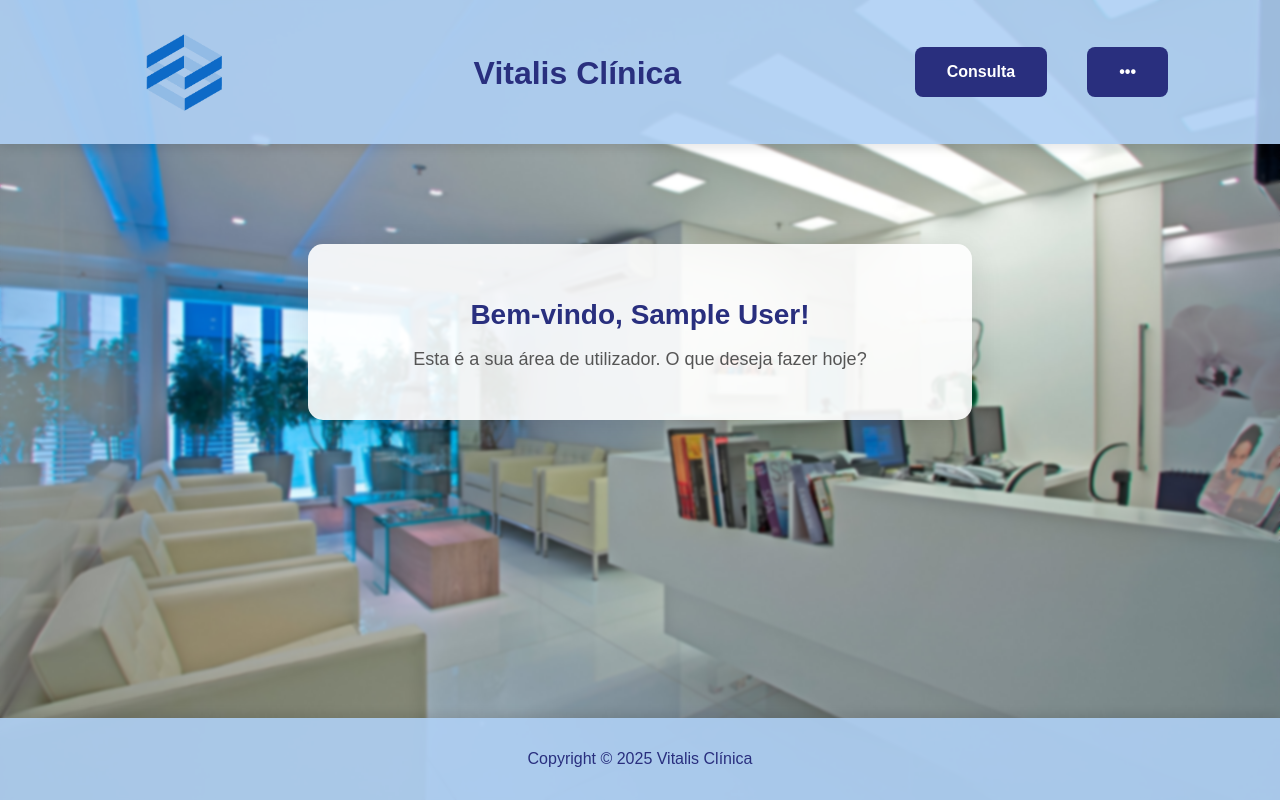
After one commit to Lucas-R14/PAP-Vitalis-Clinica, a PHP site: page /painel_utilizador.php in a window 1280 px wide. The commit adds this page. Run offline with PHP 8.4, Linux system fonts and the light colour scheme; the visitor is signed in with stand-in values (Sample User, id 1).

Commit message:
Add files via upload

```diff
--- a/PAP/index.html
+++ b/PAP/index.html
@@ -15,7 +15,7 @@
             <h1 class="h1-header"> Vitalis Clínica</h1>
             <nav class="navbar">
             <a class="btn-cadastrar" href="registo.html">Registar-se</a>
-            <a class="btn-entrar" href="login.html">Entrar</a>
+            <a class="btn-entrar" href="login.php">Entrar</a>
             </nav>
         </header>
 
--- /dev/null
+++ b/PAP/painel_utilizador.css
@@ -0,0 +1,190 @@
+/* Estilos gerais */
+html, body {
+    margin: 0;
+    padding: 0;
+    overflow-x: hidden; /* Evita rolagem horizontal */
+}
+
+body {
+    font-family: Arial, sans-serif;
+    margin: 0;
+    padding: 0;
+    background-image: url('images/clinica.jpeg');
+    backdrop-filter: blur(1.5px);
+    background-size: cover;
+    background-position: center;
+    background-attachment: fixed;
+    background-repeat: no-repeat;
+    color: #333;
+}
+
+.container {
+    display: flex;
+    flex-direction: column;
+    min-height: 100vh;
+}
+
+header {
+    background-color: rgba(175, 208, 244, 0.9); /* Fundo com transparência */
+    padding: 1rem 2rem; /* Aumente o padding horizontal */
+    height: 7rem; /* Aumente a altura do header */
+    display: flex;
+    justify-content: space-between;
+    align-items: center;
+    box-shadow: 0 4px 10px rgba(0, 0, 0, 0.1);
+}
+
+.img-header {
+    width: 80px;
+    margin-left: 7rem;
+    float: left;
+}
+
+.h1-header {
+    color: #292f7e;
+    padding-left: 1rem;
+    margin-top: 1.5rem;
+    font-family: sans-serif;
+    float: left;
+}
+
+.navbar {
+    display: flex;
+    gap: 40px; /* Aumente o espaçamento entre os botões */
+    margin-right: 5rem; /* Aumente a margem direita */
+}
+
+/* Estilos para os botões dropdown */
+.dropdown {
+    position: relative;
+    display: inline-block;
+}
+
+.dropbtn {
+    background-color: #292f7e;
+    color: white;
+    padding: 1rem 2rem; /* Aumente o padding para tornar os botões maiores */
+    border: none;
+    border-radius: 8px;
+    font-size: 16px;
+    font-weight: bold;
+    cursor: pointer;
+    transition: background-color 0.3s ease, transform 0.2s ease;
+}
+
+.dropbtn:hover {
+    background-color: #1a1f5c;
+    transform: translateY(-2px);
+}
+
+.dropbtn:active {
+    transform: translateY(0);
+}
+
+/* Estilos para o conteúdo dropdown */
+.dropdown-content {
+    display: none;
+    position: absolute;
+    right: 0; /* Alinha o dropdown à direita do botão */
+    background-color: rgba(255, 255, 255, 0.9);
+    min-width: 160px;
+    border-radius: 8px;
+    box-shadow: 0 8px 16px rgba(0, 0, 0, 0.1);
+    z-index: 1;
+    opacity: 0;
+    transform: translateY(-10px);
+    transition: opacity 0.3s ease, transform 0.3s ease;
+}
+
+.dropdown:hover .dropdown-content {
+    display: block;
+    opacity: 1;
+    transform: translateY(0);
+}
+
+.dropdown-content a {
+    color: #292f7e;
+    padding: 12px 16px;
+    text-decoration: none;
+    display: block;
+    transition: background-color 0.3s ease, color 0.3s ease;
+}
+
+.dropdown-content a:hover {
+    background-color: #292f7e;
+    color: white;
+    border-radius: 8px;
+}
+
+/* Estilos para o quadrado de boas-vindas */
+.welcome-box {
+    background-color: rgba(255, 255, 255, 0.9); /* Fundo branco com transparência */
+    padding: 2rem;
+    border-radius: 15px;
+    box-shadow: 0 8px 32px rgba(0, 0, 0, 0.1);
+    max-width: 600px;
+    margin: 100px auto; /* Aumente a margem superior */
+    text-align: center;
+}
+
+.welcome-box h2 {
+    color: #292f7e;
+    font-size: 28px;
+    margin-bottom: 1rem;
+}
+
+.welcome-box p {
+    color: #555;
+    font-size: 18px;
+}
+
+/* Estilos para o footer */
+.footer {
+    background-color: rgba(175, 208, 244, 0.9); /* Fundo com transparência */
+    color: #292f7e;
+    text-align: center;
+    padding: 1rem 0;
+    margin-top: auto;
+    box-shadow: 0 -4px 10px rgba(0, 0, 0, 0.1);
+}
+
+/* Animações adicionais */
+@keyframes fadeIn {
+    from {
+        opacity: 0;
+        transform: translateY(20px);
+    }
+    to {
+        opacity: 1;
+        transform: translateY(0);
+    }
+}
+
+main {
+    animation: fadeIn 0.5s ease;
+}
+
+/* Responsividade */
+@media (max-width: 768px) {
+    .navbar {
+        gap: 20px; /* Reduza o gap em telas menores */
+        margin-right: 1rem;
+    }
+
+    .dropbtn {
+        padding: 0.5rem 1rem;
+    }
+
+    .img-header {
+        margin-left: 1rem;
+    }
+
+    .h1-header {
+        padding-left: 1rem;
+    }
+
+    .welcome-box {
+        margin: 20px auto;
+        padding: 1rem;
+    }
+}
--- /dev/null
+++ b/PAP/painel_utilizador.php
@@ -0,0 +1,59 @@
+<?php
+session_start();
+
+// Verifica se o utilizador está logado
+if (!isset($_SESSION['logado']) || $_SESSION['logado'] !== true) {
+    header("Location: login.php");
+    exit();
+}
+?>
+
+<!DOCTYPE html>
+<html lang="pt-pt">
+
+<head>
+    <meta charset="UTF-8">
+    <meta name="viewport" content="width=device-width, initial-scale=1.0">
+    <title>Painel do Utilizador</title>
+    <link rel="stylesheet" href="painel_utilizador.css">
+</head>
+
+<body>
+    <div class="container">
+        <header>
+            <img src="images/logo_transparent.png" alt="" class="img-header">
+            <h1 class="h1-header"> Vitalis Clínica</h1>
+            <nav class="navbar">
+                <div class="dropdown">
+                    <button class="dropbtn">Consulta</button>
+                    <div class="dropdown-content">
+                        <a href="marcar_consulta.php">Marcar Consultas</a>
+                        <a href="alterar_consulta.php">Alterar Consultas</a>
+                        <a href="historico_consultas.php">Ver Histórico de Consultas</a>
+                    </div>
+                </div>
+                <div class="dropdown">
+                    <button class="dropbtn">•••</button>
+                    <div class="dropdown-content">
+                        <a href="conta.php">Conta</a>
+                        <a href="logout.php">Logout</a>
+                    </div>
+                </div>
+            </nav>
+        </header>
+
+        <main>
+            <div class="welcome-box">
+                <h2>Bem-vindo, <?php echo $_SESSION['nome_cliente']; ?>!</h2>
+                <p>Esta é a sua área de utilizador. O que deseja fazer hoje?</p>
+            </div>
+        </main>
+
+        <br><br><br><br>
+        <footer class="footer">
+            <p>Copyright &copy; 2025 Vitalis Clínica</p>
+        </footer>
+    </div>
+</body>
+
+</html>
--- a/PAP/processar_registo.php
+++ b/PAP/processar_registo.php
@@ -196,7 +196,7 @@ $conn->close();
             <h1 class="h1-header"> Vitalis Clínica</h1>
             <nav class="navbar">
                 <a class="btn-registar" href="registo.html">Registar-se</a>
-                <a class="btn-entrar" href="index.html">Entrar</a>
+                <a class="btn-entrar" href="login.php">Entrar</a>
             </nav>
         </header>
 
--- a/PAP/registo.html
+++ b/PAP/registo.html
@@ -15,7 +15,7 @@
             <h1 class="h1-header"> Vitalis Clínica</h1>
             <nav class="navbar">
                 <a class="btn-registar" href="registo.html">Registar-se</a>
-                <a class="btn-entrar" href="login.html">Entrar</a>
+                <a class="btn-entrar" href="login.php">Entrar</a>
             </nav>
         </header>
 
--- a/PAP/verificacao_registo.php
+++ b/PAP/verificacao_registo.php
@@ -93,7 +93,7 @@ if ($_SERVER["REQUEST_METHOD"] == "POST") {
             <h1 class="h1-header"> Vitalis Clínica</h1>
             <nav class="navbar">
                 <a class="btn-cadastrar" href="registo.html">Registar-se</a>
-                <a class="btn-entrar" href="index.html">Entrar</a>
+                <a class="btn-entrar" href="login.php">Entrar</a>
             </nav>
         </header>
 
```
Also changed, not shown: PAP/login.css (+85 -0 lines), PAP/login.php (added, +97 -0 lines), PAP/logout.css (added, +47 -0 lines), PAP/logout.php (added, +32 -0 lines).
